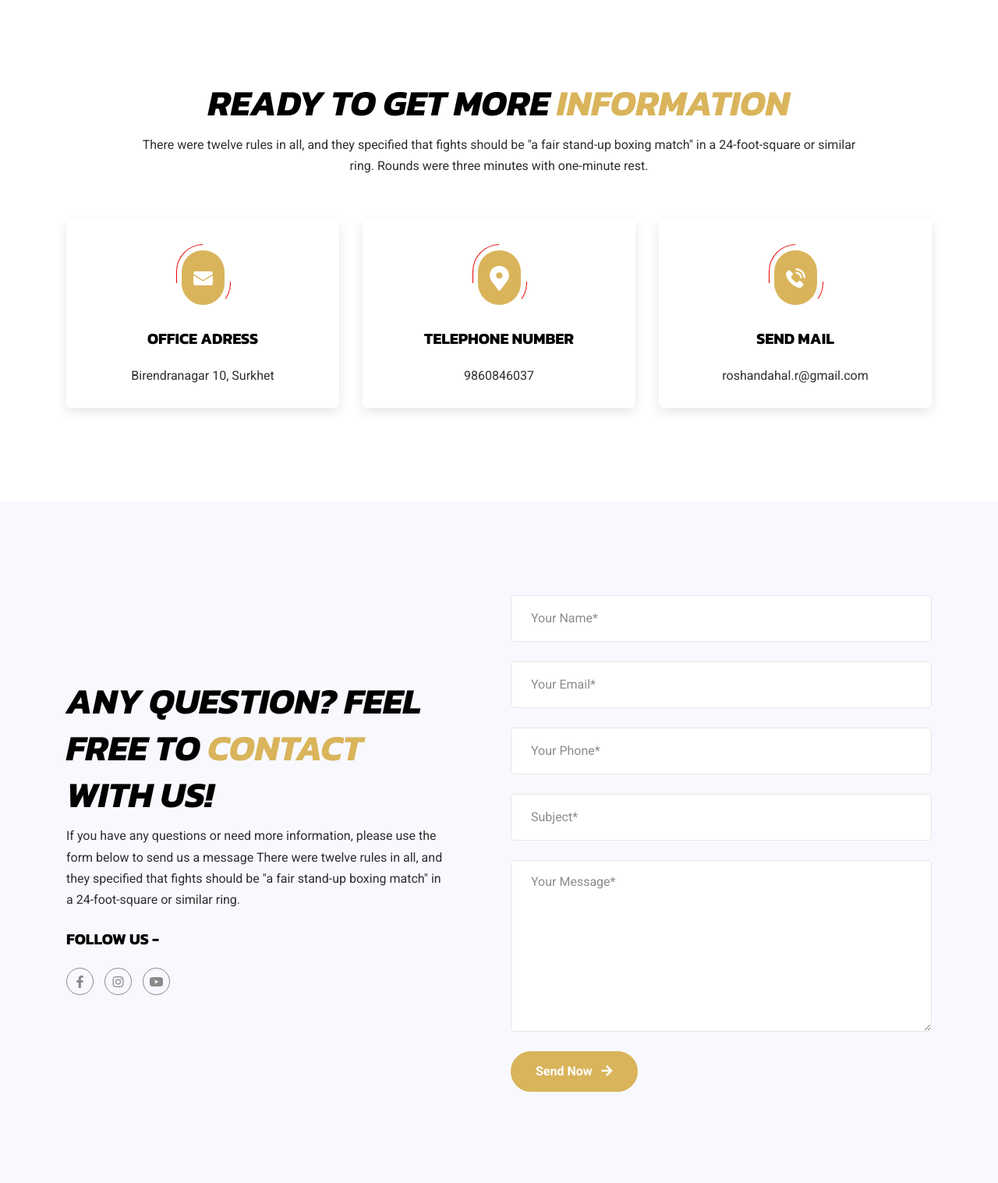
After one commit to the-roshandahal/royalsports, a Django app: page /contact in a window 1280 px wide. The commit adds this page. Shown: the part 173-1690 px from the top of the page at 78% size. Run offline with Django 4.2, Linux system fonts and the light colour scheme; data comes from the database, SQL or seed files in the repository; both versions use the stored data as it was after the commit; some libraries are stand-ins or nearby versions.

Commit message:
contact and about

```diff
--- a/features/models.py
+++ b/features/models.py
@@ -93,3 +93,34 @@
         return self.name
     class Meta:
         verbose_name_plural = "06. Partner"
+
+
+
+
+class Contact(models.Model):
+    name = models.TextField()
+    email = models.TextField()
+    contact = models.TextField()
+    subject = models.TextField(null=True, blank=True)
+    message = models.TextField()
+    created = models.DateField(auto_now_add=True)
+
+    def __str__(self):
+        return self.name
+    class Meta:
+        verbose_name_plural = "05. Contact"
+
+
+
+class JoinRcs(models.Model):
+    data_set = models.CharField(max_length=200)
+    heading_image = models.ImageField(upload_to="join_images/",verbose_name="Heading Image (1920*800)")
+    court_image = models.ImageField(upload_to="join_images/",verbose_name="Court Image (1920*800)")
+    booking_details1 = models.TextField()
+    booking_details2 = models.TextField()
+    bottom_text = models.TextField()
+
+    def __str__(self):
+        return self.data_set
+    class Meta:
+        verbose_name_plural = "06. Join RCS Page Content"
--- a/features/urls.py
+++ b/features/urls.py
@@ -8,6 +8,9 @@
 
 urlpatterns = [
     path("", views.home, name="home"),
+    path("contact", views.contact, name="contact"),
+    path("join_rsc", views.join_rsc, name="join_rsc"),
+
 ]
 urlpatterns += static(settings.STATIC_URL, document_root = settings.STATIC_ROOT)
 urlpatterns += static(settings.MEDIA_URL, document_root = settings.MEDIA_ROOT)
--- a/features/views.py
+++ b/features/views.py
@@ -1,4 +1,4 @@
-from django.shortcuts import render
+from django.shortcuts import render,redirect
 from .models import *
 # Create your views here.
 
@@ -22,3 +22,38 @@
         'partners':partners,
     }
     return render(request,'index.html',context)
+
+
+def contact(request):
+    if request.method == "POST":
+        name = request.POST['name']
+        email = request.POST['email']
+        contact = request.POST['contact']
+        subject = request.POST['subject']
+        message = request.POST['message']
+        contact_obj = Contact.objects.create( name=name,email=email,contact=contact,subject=subject,message=message)
+        contact_obj.save()
+        return redirect('contact')
+    else:
+        return render(request,'contact_us.html')
+
+def join_rsc(request):
+    if request.method == "POST":
+        name = request.POST['name']
+        email = request.POST['email']
+        contact = request.POST['contact']
+        subject = request.POST['subject']
+        message = request.POST['message']
+        contact_obj = Contact.objects.create( name=name,email=email,contact=contact,subject=subject,message=message)
+        contact_obj.save()
+        return redirect('contact')
+    else:
+        try:
+            rcs = JoinRcs.objects.all()[:1].get()
+        except JoinRcs.DoesNotExist:
+            rcs = None
+
+        context = {
+            'rcs':rcs
+        }
+        return render(request,'join_rsc.html',context)
--- /dev/null
+++ b/templates/contact_us.html
@@ -0,0 +1,122 @@
+{% include "header.html" %} {% load static %}
+<section class="banner-section banner-section-two inner-banner-section bg-overlay-red bg_img" data-background="{% static 'assets/images/bg/bg-12.png' %}" style="    background-color: black !important;"></section>
+
+<section class="contact-item-section ptb-120">
+    <div class="container">
+        <div class="row justify-content-center">
+            <div class="col-xl-10 col-lg-12 text-center">
+                <div class="section-header">
+                    <h2 class="section-title">Ready to Get More <span>Information</span></h2>
+                    <p>There were twelve rules in all, and they specified that fights should be "a fair stand-up boxing match" in a 24-foot-square or similar ring. Rounds were three minutes with one-minute rest.</p>
+                </div>
+            </div>
+        </div>
+        <div class="row justify-content-center mb-30-none">
+            <div class="col-xl-4 col-lg-4 col-md-6 col-sm-6 mb-30">
+                <div class="contact-item">
+                    <div class="contact-icon-area">
+                        <div class="contact-icon">
+                            <img src="{% static 'assets/images/icon/icon-64.png' %}" alt="icon">
+                        </div>
+                    </div>
+                    <div class="contact-content">
+                        <h4 class="title">OFFICE ADRESS</h4>
+                        <p>{{data.location}}</p>
+                    </div>
+                </div>
+            </div>
+            <div class="col-xl-4 col-lg-4 col-md-6 col-sm-6 mb-30">
+                <div class="contact-item">
+                    <div class="contact-icon-area">
+                        <div class="contact-icon">
+                            <img src="{% static 'assets/images/icon/icon-65.png' %}" alt="icon">
+                        </div>
+                    </div>
+                    <div class="contact-content">
+                        <h4 class="title">TELEPHONE NUMBER</h4>
+                        <p>{{data.contact}}</p>
+                    </div>
+                </div>
+            </div>
+            <div class="col-xl-4 col-lg-4 col-md-6 col-sm-6 mb-30">
+                <div class="contact-item">
+                    <div class="contact-icon-area">
+                        <div class="contact-icon">
+                            <img src="{% static 'assets/images/icon/icon-66.png' %}" alt="icon">
+                        </div>
+                    </div>
+                    <div class="contact-content">
+                        <h4 class="title">SEND MAIL</h4>
+                        <p>{{data.email}}</p>
+                    </div>
+                </div>
+            </div>
+        </div>
+    </div>
+</section>
+<section class="account-widget-section account-widget-section-two account-widget-section--style ptb-120">
+    <div class="container">
+        <div class="row justify-content-center align-items-center mb-60-none">
+            <div class="col-xl-6 col-lg-6 mb-60">
+                <div class="account-widget-left">
+                    <div class="section-header">
+                        <h2 class="section-title">Any Question? Feel
+                            Free to <span>Contact</span> with Us!</h2>
+                        <p>If you have any questions or need more information, please use the form below to send us a message There were twelve rules in all, and they specified that fights should be "a fair stand-up boxing match" in a 24-foot-square or similar ring. </p>
+                    </div>
+                    <div class="contact-social-area">
+                        <span>FOLLOW US -</span>
+                        <ul class="contact-social">
+                            <li><a href="{{data.facebook_url}}"><i class="fab fa-facebook-f"></i></a></li>
+                            <li><a href="{{data.instagram_url}}"><i class="fab fa-instagram"></i></a></li>
+                            <li><a href="{{data.youtube_url}}"><i class="fab fa-youtube"></i></a></li>
+                        </ul>
+                    </div>
+                </div>
+            </div>
+            <div class="col-xl-6 col-lg-6 mb-60">
+                <div class="account-widget-form-area">
+                    <form class="account-widget-form" method="POST" action = "{% url 'contact' %}">
+                        {% csrf_token %}
+                        <div class="row justify-content-center mb-25-none">
+                            <div class="col-xl-12 form-group">
+                                <input type="text" class="form--control" placeholder="Your Name*" name="name">
+                            </div>
+                            <div class="col-xl-12 form-group">
+                                <input type="email" class="form--control" placeholder="Your Email*" name="email">
+                            </div>
+                            <div class="col-xl-12 form-group">
+                                <input type="text" class="form--control" placeholder="Your Phone*" name="contact">
+                            </div>
+                            <div class="col-xl-12 form-group">
+                                <input type="text" class="form--control" placeholder="Subject*" name="subject">
+                            </div>
+                            <div class="col-xl-12 form-group">
+                                <textarea class="form--control" placeholder="Your Message*" name="message"></textarea>
+                            </div>
+                            <div class="col-xl-12 form-group">
+                                <button type="submit" class="btn--base">Send Now <i class="fas fa-arrow-right ml-2"></i></button>
+                            </div>
+                        </div>
+                    </form>
+                </div>
+            </div>
+        </div>
+    </div>
+</section>
+
+
+
+<section class="map-section ">
+    <div class="">
+        <div class="row justify-content-center mb-5-none">
+            <div class="col-xl-12">
+                <div class="map-area">
+                    <iframe src="https://www.google.com/maps/embed?pb=!1m18!1m12!1m3!1d3070.1899657893728!2d90.42380431666383!3d23.779746865573756!2m3!1f0!2f0!3f0!3m2!1i1024!2i768!4f13.1!3m3!1m2!1s0x3755c7499f257eab%3A0xe6b4b9eacea70f4a!2sManama+Tower!5e0!3m2!1sen!2sbd!4v1561542597668!5m2!1sen!2sbd" style="border:0" allowfullscreen=""></iframe>
+                </div>
+            </div>
+        </div>
+    </div>
+</section>
+
+{% include "footer.html" %}
--- a/templates/footer.html
+++ b/templates/footer.html
@@ -21,11 +21,11 @@
                     <div class="footer-widget">
                         <h4 class="title">Useful Links</h4>
                         <ul class="footer-list">
-                            <li>Join RSC</li>
-                            <li>Participaton and Honours</li>
-                            <li>Events</li>
-                            <li>Gallery</li>
-                            <li>Contact Us</li>
+                            <li><a href="{% url 'join_rsc' %}">JOIN RSC</a></li>
+                            <li><a href="{% url 'home' %}">PARTICIPATION AND HONOURS</a></li>
+                            <li><a href="{% url 'home' %}">EVENTS</a></li>
+                            <li><a href="{% url 'home' %}">GALLERY</a></li>
+                            <li><a href="{% url 'contact' %}">CONTACT US</a></li>
                         </ul>
                     </div>
                 </div>
--- a/templates/header.html
+++ b/templates/header.html
@@ -18,13 +18,13 @@
                             </button>
                             <div class="collapse navbar-collapse" id="navbarSupportedContent">
                                 <ul class="navbar-nav main-menu ml-auto mr-auto">
-                                    <li><a href="{% url 'home' %}">JOIN RSC</a></li>
+                                    <li><a href="{% url 'join_rsc' %}">JOIN RSC</a></li>
                                     <li><a href="{% url 'home' %}">PARTICIPATION AND HONOURS</a></li>
                                     <li><a href="{% url 'home' %}"><img src="{{data.color_logo.url}}" alt="site-logo" style="height: 120px;"></a></li>
 
                                     <li><a href="{% url 'home' %}">EVENTS</a></li>
                                     <li><a href="{% url 'home' %}">GALLERY</a></li>
-                                    <li><a href="{% url 'home' %}">CONTACT US</a></li>
+                                    <li><a href="{% url 'contact' %}">CONTACT US</a></li>
                                 </ul>
                             </div>
                         </nav>
@@ -36,3 +36,9 @@
     <!--~~~~~~~~~~~~~~~~~~~~~~~~~~~~~~~~~~~~~~~
         End Header
     ~~~~~~~~~~~~~~~~~~~~~~~~~~~~~~~~~~~~~~~~-->
+    <a href="#" class="scrollToTop">
+        <img src="{% static 'assets/images/element/top.png' %}" alt="element">
+        <div class="scrollToTop-icon">
+            <i class="fas fa-arrow-up"></i>
+        </div>
+    </a>
--- a/templates/index.html
+++ b/templates/index.html
@@ -238,6 +238,8 @@
 
 
 
+
+
     <section class="map-section ">
         <div class="">
             <div class="row justify-content-center mb-5-none">
@@ -250,6 +252,4 @@
         </div>
     </section>
 
-
-
     {% include "footer.html" %}
```
Also changed, not shown: features/admin.py (+8 -0 lines), templates/join_rsc.html (added, +180 -0 lines), db.sqlite3, features/migrations/0006_contact_alter_partner_image_alter_testimonial_image.py (added), features/migrations/0007_joinrcs.py (added), media/join_images/court.jpg (added), media/join_images/heading.jpg (added), static/court.jpg (added), static/heading.jpg (added), static/pricebg.jpg (added).
